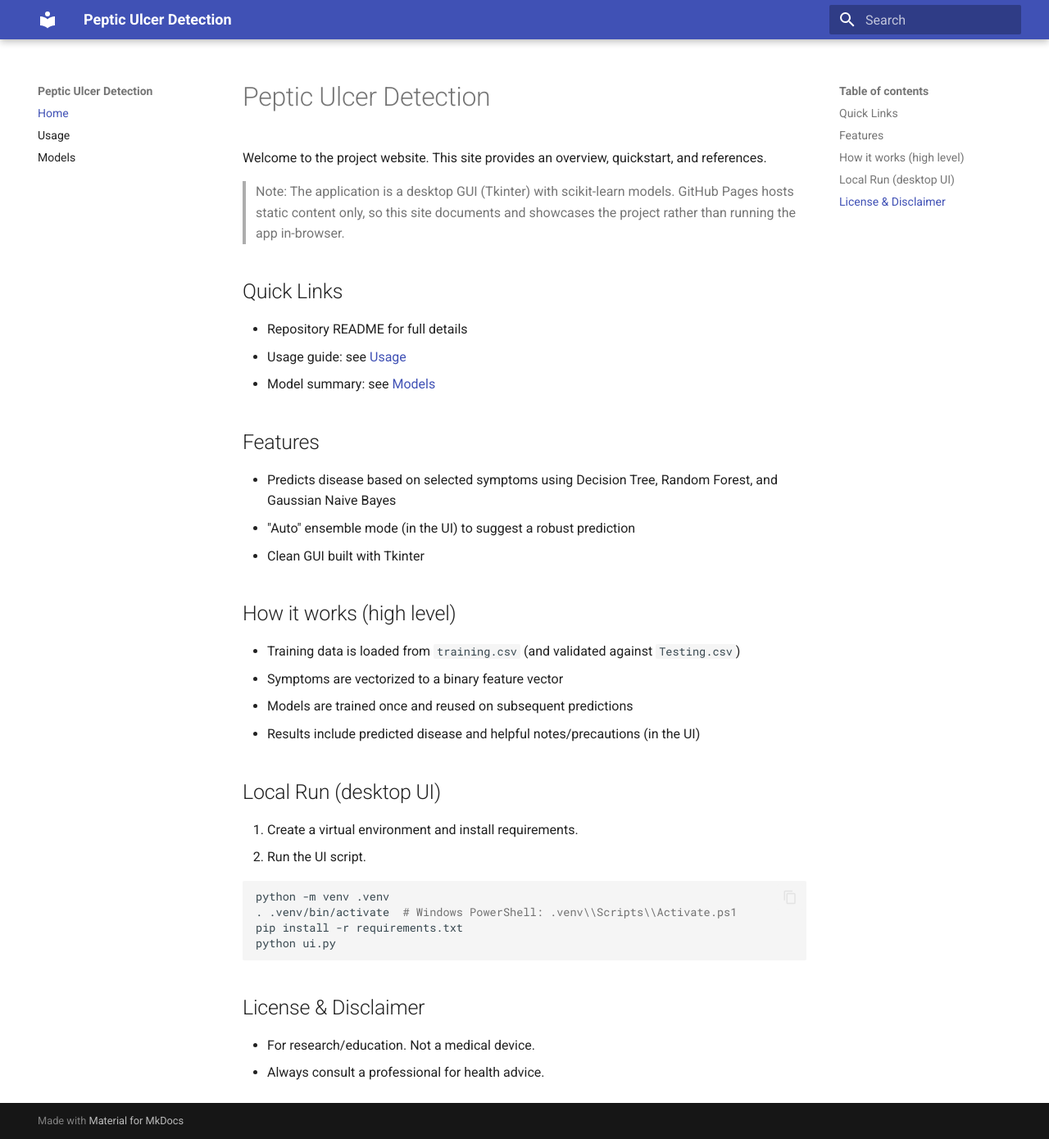
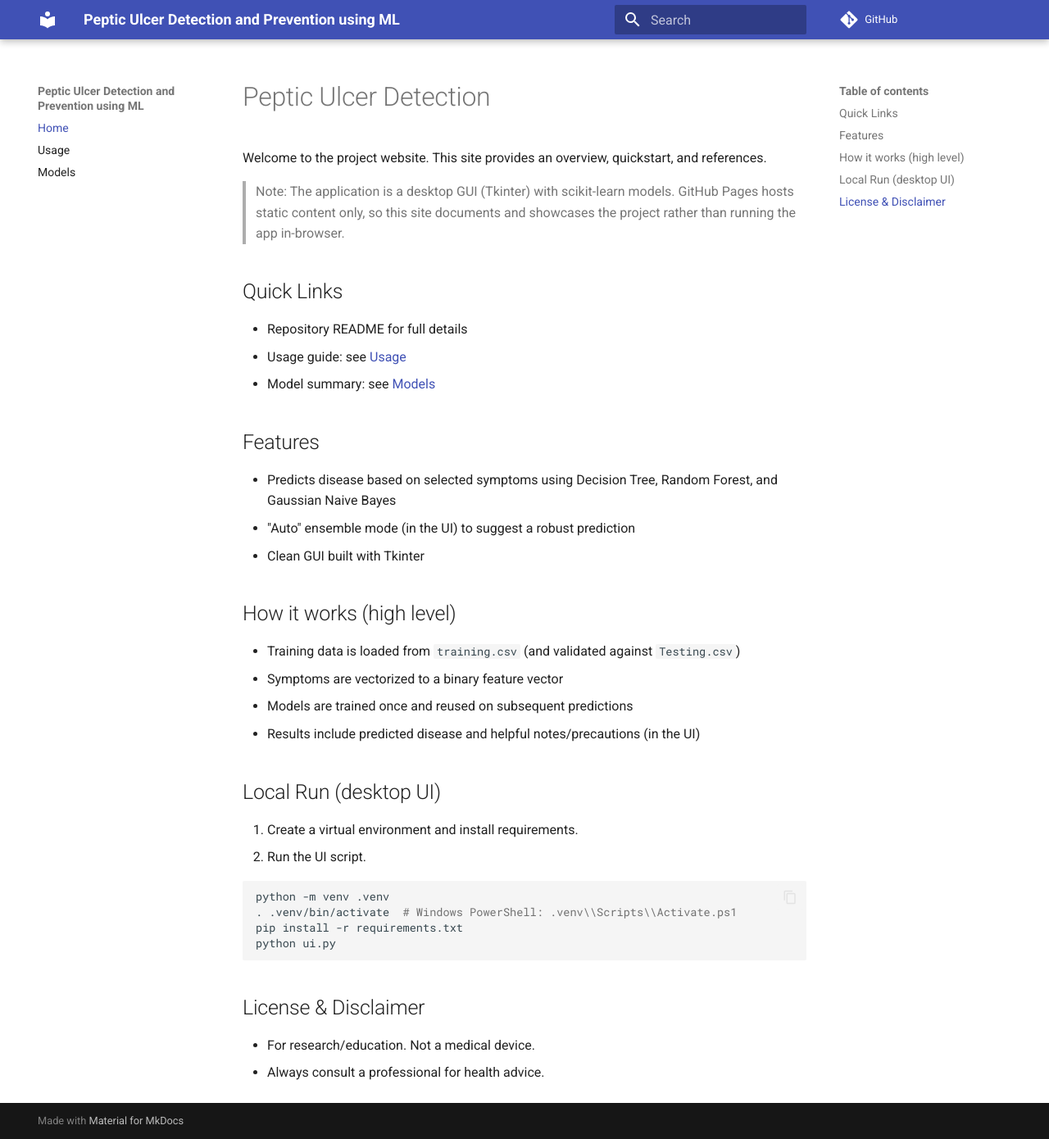
Before and after one commit to saishivani10/Peptic-Ulcer-Detection-and-Prevention-using-ML, an MkDocs documentation site: the page built from docs/index.md, in a window 1280 px wide and 1390 px high. Shown: the whole window at 82% size. Built offline with MkDocs 1.6.1 and Material for MkDocs 9.7.7, drawn with Linux system fonts in a browser that asks for light colours; comment, search, counter and statistics services are not loaded.

```diff
--- a/mkdocs.yml
+++ b/mkdocs.yml
@@ -1,7 +1,7 @@
-site_name: Peptic Ulcer Detection
-site_description: Smart Diagnostics - ML-based detection of peptic ulcers and related diseases
-site_url:
-repo_url:
+site_name: Peptic Ulcer Detection and Prevention using ML
+site_description: Smart Diagnostics - ML-based detection and prevention of peptic ulcers and related diseases
+site_url: https://saishivani10.github.io/Smart-Diagnostics-Leveraging-Machine-Learning-for-Improved-Detection-of-Peptic-Ulcers/
+repo_url: https://github.com/saishivani10/Smart-Diagnostics-Leveraging-Machine-Learning-for-Improved-Detection-of-Peptic-Ulcers
 nav:
   - Home: index.md
   - Usage: usage.md
```
